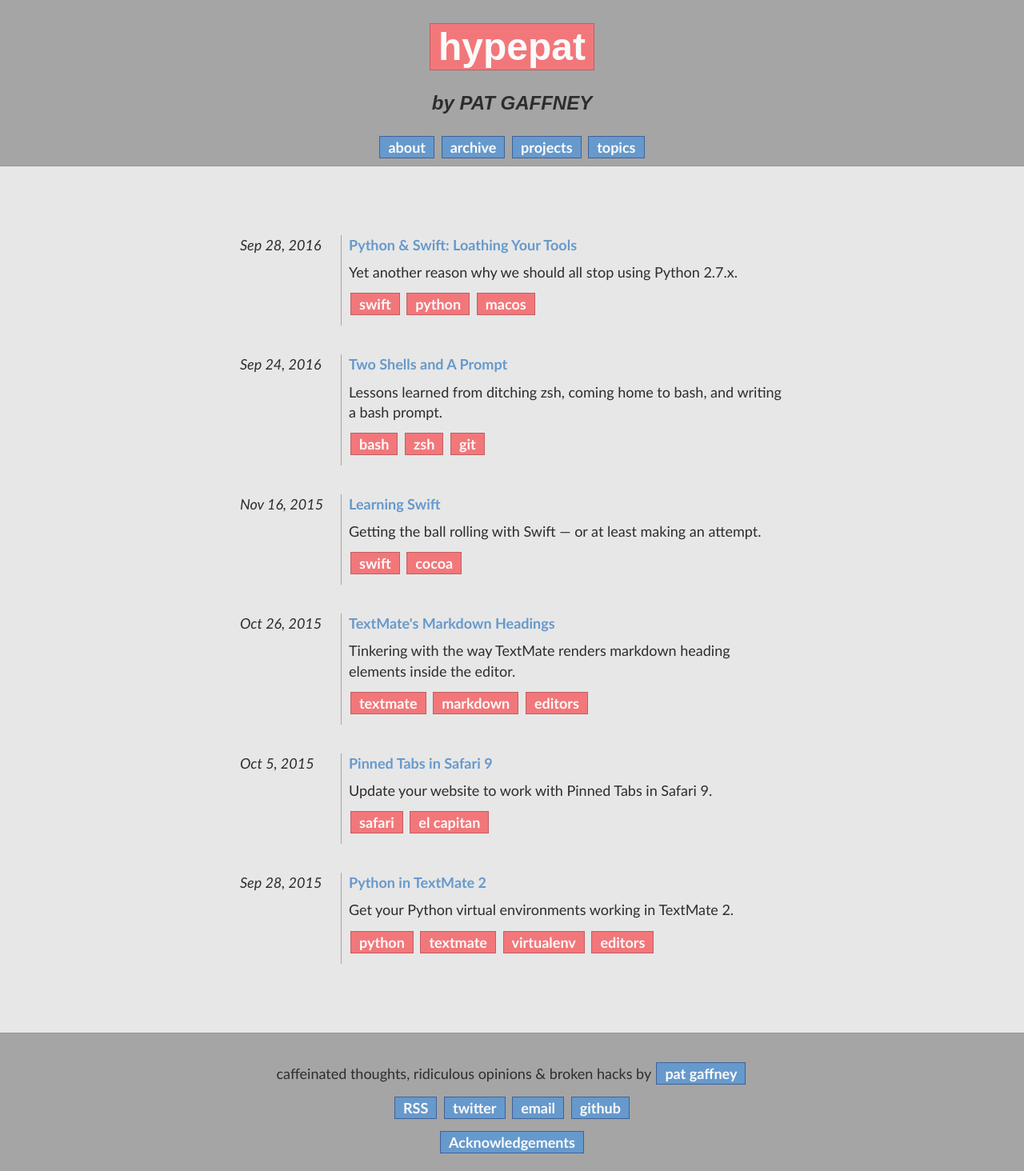
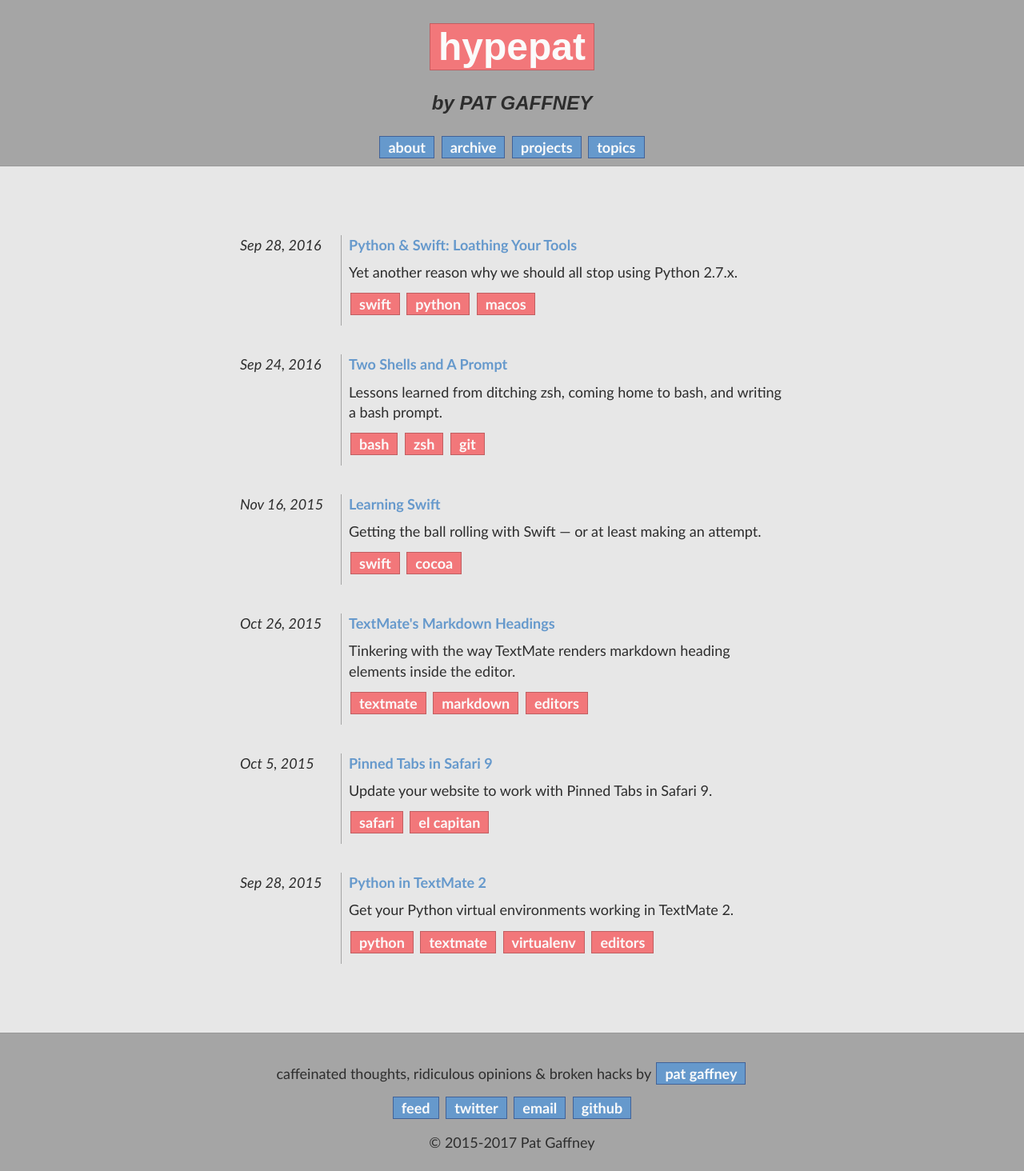
Before and after one commit to patrickrgaffney/hypepat, a Jekyll site: the page built from index.md, in a window 1280 px wide. Shown: the whole page at 80% size. Built offline with Jekyll 4.4.1, drawn with Linux system fonts in a browser that asks for light colours; Markdown is read by kramdown in place of the engine named in the settings.

Commit message:
Remove acknowledgements page

```diff
--- a/_layouts/default.html
+++ b/_layouts/default.html
@@ -21,14 +21,12 @@
       <a href="/about.html" class="blue-tag">pat gaffney</a>
     </p>
     <p class="center">
-      <a href="{{ FEED_RSS }}" class="blue-tag">RSS</a>
-      <a href="{{ TWITTER_URL }}" class="blue-tag">twitter</a>
-      <a href="{{ EMAIL_URL }}" class="blue-tag">email</a>
-      <a href="{{ GITHUB_URL }}" class="blue-tag">github</a>
+      <a href="{{ "/feed.xml" | relative_url }}" class="blue-tag">feed</a>
+      <a href="{{ site.twitterurl }}" class="blue-tag">twitter</a>
+      <a href="{{ site.emailurl }}" class="blue-tag">email</a>
+      <a href="{{ site.githuburl }}" class="blue-tag">github</a>
     </p>
-    <p class="center">
-      <a href="/acknowledgments.html" class="blue-tag">Acknowledgements</a>
-    </p>
+    <p class="center">&copy; 2015-2017 Pat Gaffney</p>
   </footer>
 </body>
 </html>
```
Also changed, not shown: acknowledgments.md (deleted, +0 -20 lines).
